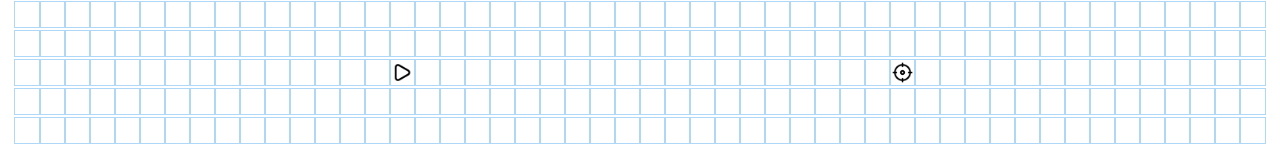
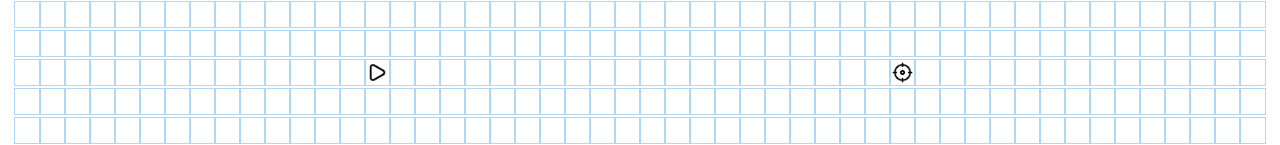
Before and after one commit to bharathprakash321/path-visualiizer, a React (Create React App) app: page / in a window 1280 px wide. Shown: the part 395-540 px from the top of the page. Built offline with nearby package versions, Linux system fonts and the light colour scheme.

Commit message:
Update Path_app.jsx

```diff
--- a/src/Path_app/Path_app.jsx
+++ b/src/Path_app/Path_app.jsx
@@ -6,7 +6,7 @@ import {astar, getNodesInShortestPathOrderAstar} from '../algorithms/astar';
 import './Path_app.css';
 
 let START_NODE_ROW = 10;
-let START_NODE_COL = 15;
+let START_NODE_COL = 14;
 let FINISH_NODE_ROW = 10;
 let FINISH_NODE_COL = 35;
 
```
